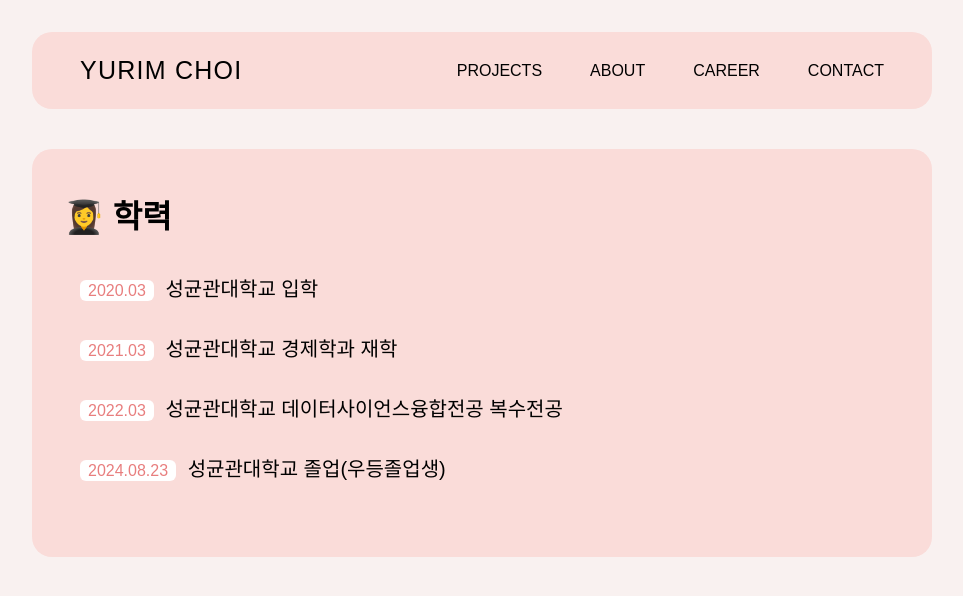
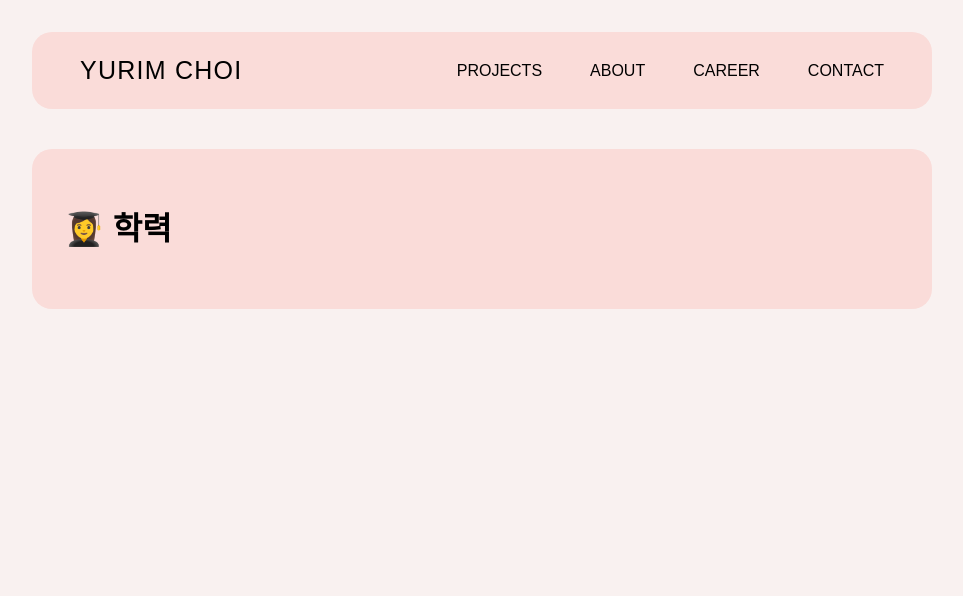
Before and after one commit to Yurim51/bentolio-portfolio, a plain HTML site: page career.html in a window 1280 px wide. Shown: the whole page, without its empty margins (158-1121 px from the left). Drawn offline with Linux system fonts and the light colour scheme; a web font is replaced by a local one.

Commit message:
Update career.html: only show '학력' title, remove all other content, and use same header as main page.

```diff
--- a/career.html
+++ b/career.html
@@ -58,40 +58,15 @@
       background: #FADCD9;
       border-radius: 20px;
       padding: 48px 32px;
-      font-size: 20px;
-      font-weight: 300;
+      font-size: 32px;
+      font-weight: 700;
       color: #000;
       line-height: 2em;
       box-sizing: border-box;
       display: flex;
       flex-direction: column;
       align-items: flex-start;
-    }
-    .career-title {
-      font-size: 32px;
-      font-weight: 700;
-      margin-bottom: 32px;
-      color: #000;
-    }
-    .career-list {
-      margin: 0;
-      padding: 0 0 0 16px;
-      list-style: none;
-    }
-    .career-list li {
-      margin-bottom: 18px;
-      font-size: 20px;
-      font-weight: 300;
-      color: #000;
-    }
-    .career-list code {
-      background: #fff;
-      border-radius: 6px;
-      padding: 2px 8px;
-      font-size: 16px;
-      font-family: inherit;
-      color: #e87e7e;
-      margin-right: 6px;
+      text-align: left;
     }
     @media (max-width: 900px) {
       .container { max-width: 98vw; }
@@ -111,13 +86,7 @@
       </div>
     </div>
     <div class="career-block">
-      <div class="career-title">👩‍🎓 학력</div>
-      <ul class="career-list">
-        <li><code>2020.03</code> 성균관대학교 입학</li>
-        <li><code>2021.03</code> 성균관대학교 경제학과 재학</li>
-        <li><code>2022.03</code> 성균관대학교 데이터사이언스융합전공 복수전공</li>
-        <li><code>2024.08.23</code> 성균관대학교 졸업(우등졸업생)</li>
-      </ul>
+      👩‍🎓 학력
     </div>
   </div>
 </body>
```
